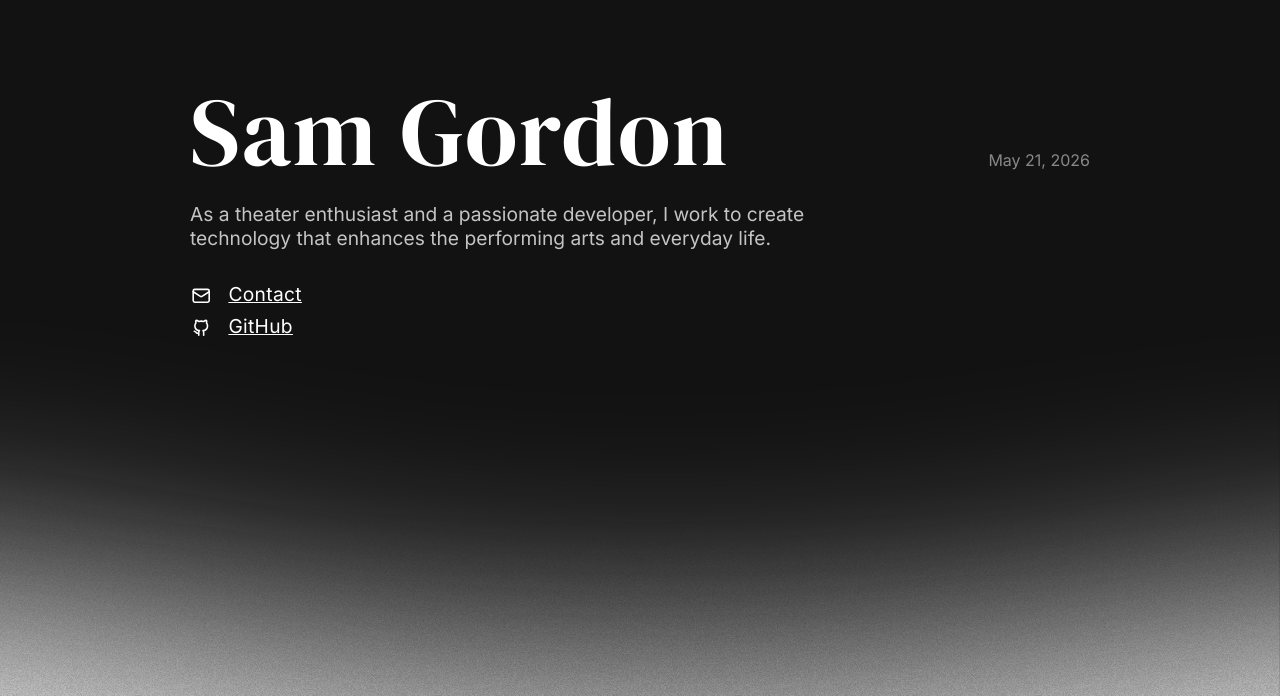
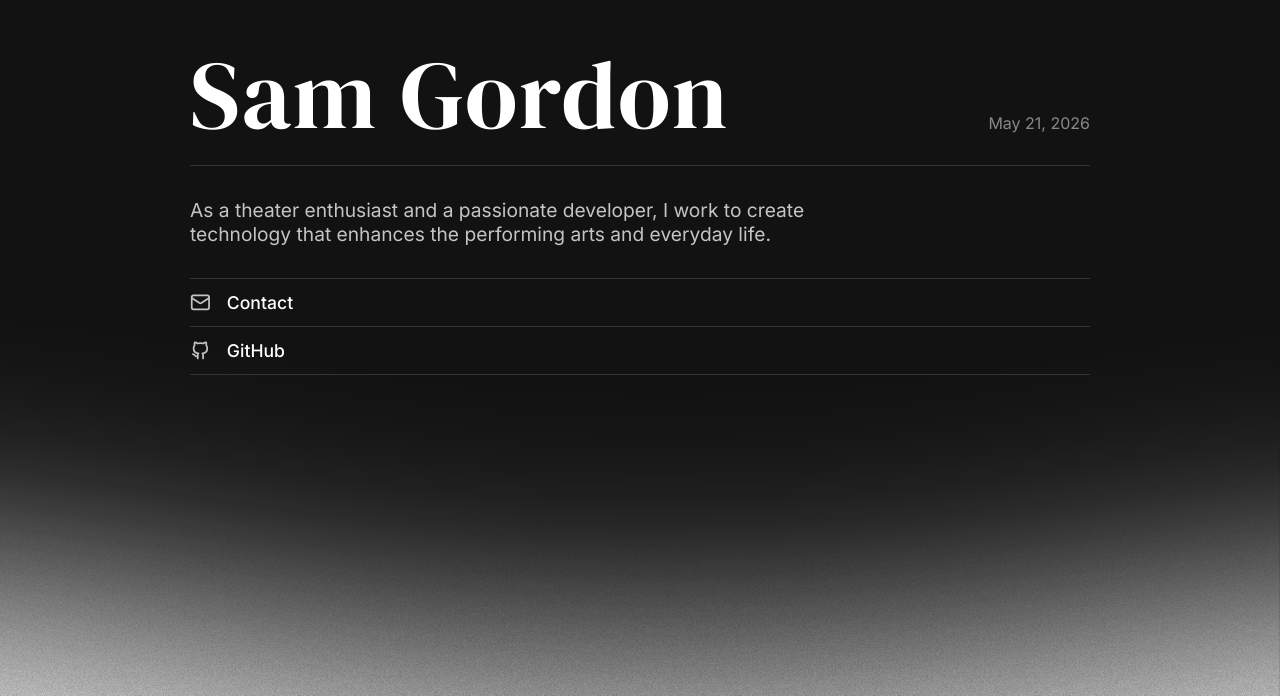
Before and after one commit to thesamgordon/sg-mt, a Next.js app: page / in a window 1280 px wide. Shown: the part 104-800 px from the top of the page. Built offline with nearby package versions, Linux system fonts and the light colour scheme.

Commit message:
style: add dividers

```diff
--- a/app/page.module.scss
+++ b/app/page.module.scss
@@ -28,6 +28,8 @@
     align-items: end;
     width: 100%;
     justify-content: space-between;
+    border-bottom: 0.5px solid #333333;
+    padding-bottom: 2rem;
 
     .title {
         font-family: var(--font-dm-serif-display);
@@ -46,6 +48,10 @@
     }
 
     @media (max-width: 1000px) {
+        & {
+            padding-bottom: 1.5rem;
+        }
+
         .title {
             font-size: 5rem;
         }
@@ -78,99 +84,98 @@
 .links {
     display: flex;
     flex-direction: column;
-    gap: 0.5rem;
+    border-top: 0.5px solid #333333;
+    width: 100%;
 
     .link {
         display: flex;
         flex-direction: row;
         align-items: center;
-        gap: 1rem;
+        height: 3rem;
+        border-bottom: 0.5px solid #333333;
+        transition: background 0.3s ease;
+        font-family: var(--font-inter);
+        font-weight: 500;
 
-        a {
-            font-family: var(--font-inter);
-            font-size: 1.2rem;
-            text-decoration: none;
-            margin-right: 1.5rem;
-            transition: color 0.3s;
-            font-weight: 400;
-            letter-spacing: 0.02rem;
-            text-decoration: underline;
+        .left {
+            display: flex;
+            flex-direction: row;
+            align-items: center;
+            width: 100%;
+            gap: 1rem;
+            font-size: 1.1rem;
 
-            -webkit-mask-image: linear-gradient(
-                to left,
-                rgba(0, 0, 0, 0) var(--mask-start),
-                rgba(0, 0, 0, 1) var(--mask-end)
-            );
-            mask-image: linear-gradient(
-                to left,
-                rgba(0, 0, 0, 0) var(--mask-start),
-                rgba(0, 0, 0, 1) var(--mask-end)
-            );
+            svg {
+                width: 1.3rem;
+                height: 1.3rem;
 
-            -webkit-mask-clip: no-clip;
-            mask-clip: no-clip;
-
-            &:hover {
-                color: #fff;
-            }
-
-            @media (max-width: 1000px) {
-                font-size: 1rem;
+                @media (max-width: 1000px) {
+                    width: 1.2rem;
+                    height: 1.2rem;
+                }
             }
         }
 
-        .url {
-            mask-image: linear-gradient(
-                to right,
-                transparent var(--mask-start),
-                black var(--mask-end)
-            );
-            -webkit-mask-image: linear-gradient(
-                to right,
-                transparent var(--mask-start),
-                black var(--mask-end)
-            );
-        }
+        .right {
+            display: flex;
+            align-items: center;
+            gap: 0.5rem;
+            opacity: 0;
+            transition:
+                opacity 0.3s ease,
+                transform 0.3s ease;
 
-        .urlOverlay {
-            position: absolute;
-            top: 0;
-            left: 2.5rem;
-            overlay: visible;
+            transform: translateX(-1rem);
 
-            -webkit-mask-image: linear-gradient(
-                to left,
-                rgba(0, 0, 0, 0) var(--mask-start),
-                rgba(0, 0, 0, 1) var(--mask-end)
-            );
-            mask-image: linear-gradient(
-                to left,
-                rgba(0, 0, 0, 0) var(--mask-start),
-                rgba(0, 0, 0, 1) var(--mask-end)
-            );
+            p {
+                font-size: 0.8rem;
+                color: #888;
+                font-weight: 300;
+            }
 
-            -webkit-mask-clip: no-clip;
-            mask-clip: no-clip;
-
-            @media (max-width: 1000px) {
-                left: 2.2rem;
+            .arrow {
+                width: 0.9rem;
+                height: 0.9rem;
             }
         }
 
-        svg {
-            width: 1.4rem;
-            height: 1.4rem;
-            padding-top: 0.2rem;
+        &::before {
+            content: "";
+            position: absolute;
+            top: 0;
+            left: 0;
+            width: 100%;
+            height: 100%;
+            background: linear-gradient(
+                to right,
+                transparent 40%,
+                #171717 100%
+            );
+            opacity: 0;
+            transition: opacity 0.3s ease;
+            z-index: -1;
+        }
 
-            @media (max-width: 1000px) {
-                width: 1.2rem;
-                height: 1.2rem;
+        &:hover::before {
+            opacity: 1;
+        }
+
+        &:hover {
+            .right {
+                opacity: 1;
+                transform: translateX(-0.5rem);
             }
         }
-    }
 
-    @media (max-width: 1000px) {
-        gap: 0.3rem;
+        &:active {
+            .right {
+                transform: translateX(-0.25rem);
+            }
+        }
+
+        @media (max-width: 1000px) {
+            gap: 0.3rem;
+        }
     }
 }
 
@@ -185,6 +190,8 @@
     transform: translateZ(0);
     will-change: mask-image;
     backface-visibility: hidden;
+    user-select: none;
+    pointer-events: none;
 }
 
 .grain {
--- a/app/page.tsx
+++ b/app/page.tsx
@@ -12,17 +12,8 @@ declare module "react" {
 }
 
 export default function Home() {
-  const contactControls = useAnimationControls();
-  const contactOverlayControls = useAnimationControls();
-  const urlControls = useAnimationControls();
-  const overlayControls = useAnimationControls();
   const backgroundControls = useAnimationControls();
   const grainControls = useAnimationControls();
-
-  const transitionConfig = {
-    duration: 0.6,
-    ease: [0.84, 0, 0.13, 0.99],
-  } as const;
 
   useEffect(() => {
     grainControls.start({
@@ -53,90 +44,16 @@ export default function Home() {
     });
   }
 
-  function handleContactMouseEnter() {
-    contactControls.start({
-      "--mask-start": "0%",
-      "--mask-end": "120%",
-      filter: "blur(5px)",
-      opacity: 0,
-      transition: transitionConfig,
-    });
-
-    contactOverlayControls.start({
-      "--mask-start": "-10%",
-      "--mask-end": "0%",
-      filter: "blur(0px)",
-      opacity: 1,
-      transition: transitionConfig,
-    });
-  }
-
-  function handleContactMouseLeave() {
-    contactControls.start({
-      "--mask-start": "-20%",
-      "--mask-end": "0%",
-      filter: "blur(0px)",
-      opacity: 1,
-      transition: transitionConfig,
-    });
-
-    contactOverlayControls.start({
-      "--mask-start": "100%",
-      "--mask-end": "110%",
-      filter: "blur(5px)",
-      opacity: 0,
-      transition: transitionConfig,
-    });
-  }
-
-  function handleMouseEnter() {
-    urlControls.start({
-      "--mask-start": "0%",
-      "--mask-end": "120%",
-      filter: "blur(5px)",
-      opacity: 0,
-      transition: transitionConfig,
-    });
-
-    overlayControls.start({
-      "--mask-start": "-10%",
-      "--mask-end": "0%",
-      filter: "blur(0px)",
-      opacity: 1,
-      transition: transitionConfig,
-    });
-  }
-
-  function handleMouseLeave() {
-    urlControls.start({
-      "--mask-start": "-20%",
-      "--mask-end": "0%",
-      filter: "blur(0px)",
-      opacity: 1,
-      transition: transitionConfig,
-    });
-
-    overlayControls.start({
-      "--mask-start": "100%",
-      "--mask-end": "110%",
-      filter: "blur(5px)",
-      opacity: 0,
-      transition: transitionConfig,
-    });
-  }
-
   return (
     <div className={styles.page} onMouseUp={handleMouseUp}>
       <div className={styles.contentContainer}>
-        <div className={styles.header}>
-          <motion.h1
-            className={styles.title}
+        <motion.div
+          className={styles.header}
           initial={{ opacity: 0, filter: "blur(10px)", y: 10 }}
           animate={{ opacity: 1, filter: "blur(0px)", y: 0 }}
           transition={{ ease: [0, -0.005, 0.226, 1], duration: 0.75 }}
         >
-            Sam Gordon
-          </motion.h1>
+          <motion.h1 className={styles.title}>Sam Gordon</motion.h1>
           <motion.p
             className={styles.date}
             initial={{ opacity: 0, filter: "blur(10px)", y: 10 }}
@@ -145,7 +62,7 @@ export default function Home() {
           >
             May 21, 2026
           </motion.p>
-        </div>
+        </motion.div>
         <motion.p
           className={styles.description}
           initial={{ opacity: 0, filter: "blur(5px)", y: 10 }}
@@ -159,11 +76,15 @@ export default function Home() {
           As a theater enthusiast and a passionate developer, I work to create
           technology that enhances the performing arts and everyday life.
         </motion.p>
-        <div className={styles.links}>
         <motion.div
+          className={styles.links}
+          initial={{ opacity: 0, filter: "blur(10px)", y: 10 }}
+          animate={{ opacity: 1, filter: "blur(0px)", y: 0 }}
+          transition={{ ease: [0, -0.005, 0.226, 1], duration: 0.75 }}
+        >
+          <motion.a
             className={styles.link}
-            onMouseEnter={handleContactMouseEnter}
-            onMouseLeave={handleContactMouseLeave}
+            href="mailto:sam@thesamgordon.com"
             onMouseDown={handleMouseDown}
             initial={{ opacity: 0, filter: "blur(5px)", y: 10 }}
             animate={{ opacity: 1, filter: "blur(0px)", y: 0 }}
@@ -173,13 +94,14 @@ export default function Home() {
               delay: 0.2,
             }}
           >
+            <div className={styles.left}>
               <svg
                 xmlns="http://www.w3.org/2000/svg"
                 width="24"
                 height="24"
                 viewBox="0 0 24 24"
                 fill="none"
-              stroke="currentColor"
+                stroke="#C4C4C4"
                 strokeWidth="2"
                 strokeLinecap="round"
                 strokeLinejoin="round"
@@ -187,38 +109,49 @@ export default function Home() {
                 <path d="m22 7-8.991 5.727a2 2 0 0 1-2.009 0L2 7"></path>
                 <rect x="2" y="4" width="20" height="16" rx="2"></rect>
               </svg>
-            <motion.a
+              <motion.div
                 initial={{
-                "--mask-start": "-20%",
-                "--mask-end": "0%",
                   filter: "blur(0px)",
                   opacity: 1,
                 }}
-              animate={contactControls}
                 className={styles.url}
-              href="mailto:sam@thesamgordon.com"
               >
                 Contact
+              </motion.div>
+            </div>
+            <div className={styles.right}>
+              <motion.p
+                initial={{ opacity: 0 }}
+                animate={{ opacity: 1 }}
+                transition={{
+                  ease: [0, -0.005, 0.226, 1],
+                  duration: 0.75,
+                  delay: 0.3,
+                }}
+              >
+                sam@thesamgordon.com
+              </motion.p>
+              <svg
+                xmlns="http://www.w3.org/2000/svg"
+                width="24"
+                height="24"
+                viewBox="0 0 24 24"
+                fill="none"
+                stroke="#888"
+                strokeWidth="1.5"
+                strokeLinecap="round"
+                strokeLinejoin="round"
+                className={styles.arrow}
+              >
+                <path d="M5 12h14"></path>
+                <path d="m12 5 7 7-7 7"></path>
+              </svg>
+            </div>
           </motion.a>
           <motion.a
-              className={styles.urlOverlay}
-              href="mailto:sam@thesamgordon.com"
-              initial={{
-                "--mask-start": "100%",
-                "--mask-end": "110%",
-                filter: "blur(5px)",
-                opacity: 0,
-              }}
-              animate={contactOverlayControls}
-            >
-              sam@thesamgordon.com
-            </motion.a>
-          </motion.div>
-          <motion.div
             className={styles.link}
-            onMouseEnter={handleMouseEnter}
-            onMouseLeave={handleMouseLeave}
             onMouseDown={handleMouseDown}
+            href="https://github.com/thesamgordon"
             initial={{ opacity: 0, filter: "blur(5px)", y: 10 }}
             animate={{ opacity: 1, filter: "blur(0px)", y: 0 }}
             transition={{
@@ -227,6 +160,7 @@ export default function Home() {
               delay: 0.3,
             }}
           >
+            <div className={styles.left}>
               <svg
                 width="24"
                 height="24"
@@ -235,41 +169,53 @@ export default function Home() {
                 fill="none"
               >
                 <path
-                stroke="currentColor"
+                  stroke="#C4C4C4"
                   strokeLinecap="round"
                   strokeLinejoin="round"
                   strokeWidth="16"
                   d="M120.755 170c.03-4.669.059-20.874.059-27.29 0-9.272-3.167-15.339-6.719-18.41 22.051-2.464 45.201-10.863 45.201-49.067 0-10.855-3.824-19.735-10.175-26.683 1.017-2.516 4.413-12.63-.987-26.32 0 0-8.296-2.672-27.202 10.204-7.912-2.213-16.371-3.308-24.784-3.352-8.414.044-16.872 1.14-24.785 3.352C52.457 19.558 44.162 22.23 44.162 22.23c-5.4 13.69-2.004 23.804-.987 26.32C36.824 55.498 33 64.378 33 75.233c0 38.204 23.149 46.603 45.2 49.067-3.551 3.071-6.719 9.138-6.719 18.41 0 6.416.03 22.621.059 27.29M27 130c9.939.703 15.67 9.735 15.67 9.735 8.834 15.199 23.178 10.803 28.815 8.265"
                 />
               </svg>
-            <motion.a
+              <motion.div
                 initial={{
-                "--mask-start": "-20%",
-                "--mask-end": "0%",
                   filter: "blur(0px)",
                   opacity: 1,
                 }}
-              animate={urlControls}
                 className={styles.url}
-              href="https://github.com/thesamgordon"
               >
                 GitHub
-            </motion.a>
-            <motion.a
-              className={styles.urlOverlay}
-              href="https://github.com/thesamgordon"
-              initial={{
-                "--mask-start": "100%",
-                "--mask-end": "110%",
-                filter: "blur(5px)",
-                opacity: 0,
+              </motion.div>
+            </div>
+            <div className={styles.right}>
+              <motion.p
+                initial={{ opacity: 0 }}
+                animate={{ opacity: 1 }}
+                transition={{
+                  ease: [0, -0.005, 0.226, 1],
+                  duration: 0.75,
+                  delay: 0.3,
                 }}
-              animate={overlayControls}
               >
-              https://github.com/thesamgordon
+                github.com/thesamgordon
+              </motion.p>
+              <svg
+                xmlns="http://www.w3.org/2000/svg"
+                width="24"
+                height="24"
+                viewBox="0 0 24 24"
+                fill="none"
+                stroke="#888"
+                strokeWidth="1.5"
+                strokeLinecap="round"
+                strokeLinejoin="round"
+                className={styles.arrow}
+              >
+                <path d="M5 12h14"></path>
+                <path d="m12 5 7 7-7 7"></path>
+              </svg>
+            </div>
           </motion.a>
         </motion.div>
-        </div>
       </div>
 
       <motion.div
```
Lines whose indentation alone changed are shown as unchanged.
